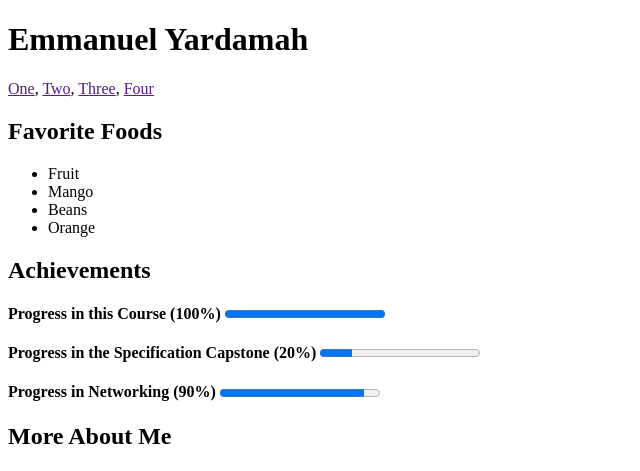
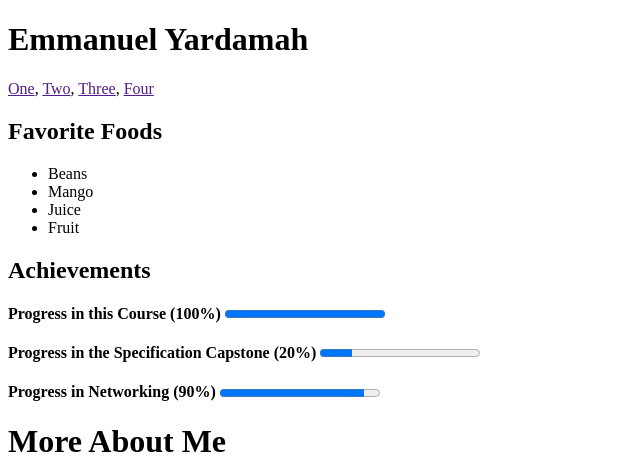
Before and after one commit to emmanuelyardamah/Web-Design, a PHP site: page / in a window 1280 px wide. Shown: the top 471 px of the page, without its empty margins (0-640 px from the left). Run offline with PHP 8.4, Linux system fonts and the light colour scheme.

Commit message:
Update index.php

```diff
--- a/index.php
+++ b/index.php
@@ -17,10 +17,10 @@
     <h2>Favorite Foods</h2>
 
     <ul>
+        <li>Beans</li>
+        <li>Mango</li>
+        <li>Juice</li>
         <li>Fruit</li>
-        <li>Mango</li>
-        <li>Beans</li>
-        <li>Orange</li>
     </ul>
 
     <h2>Achievements</h2>
@@ -29,10 +29,10 @@
     <h4>Progress in the Specification Capstone (20%) <progress id="file" value="20" max="100"> 20% </progress></h4>
     <h4>Progress in Networking (90%) <progress id="file" value="90" max="100"> 90% </progress></h4>
 
-    <h2>More About Me</h2>
+    <h1>More About Me</h1>
     <details>
         <summary>My Interest</summary>
-        <p>Optimisizism in Networkng allowed me to pursue my dream and given the right opportunity I will achieve.</p>
+        <p>Networking is my ambition and I will pursue it.</p>
     </details>
 
     <p>
```
